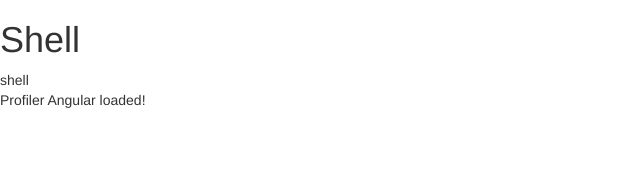
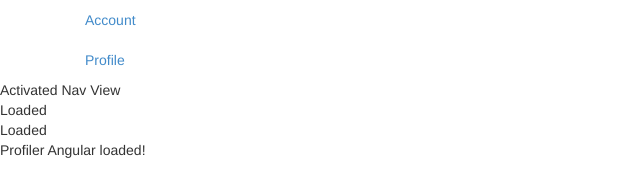
Before and after one commit to cjsmcginn/Profile, a plain HTML site: page Profile.Web/index.html in a window 1280 px wide. Shown: the whole page, without its empty margins (0-640 px from the left). Drawn offline with Linux system fonts and the light colour scheme.

Commit message:
Added navigation support, account and profile

```diff
--- /dev/null
+++ b/Profile.Web/Scripts/app/account/account.js
@@ -0,0 +1,28 @@
+(function () {
+    'use strict';
+
+    // Controller name is handy for logging
+    var controllerId = 'account';
+
+    // Define the controller on the module.
+    // Inject the dependencies.
+    // Point to the controller definition function.
+    angular.module('profile').controller(controllerId,
+        ['$scope', account]);
+
+    function account($scope) {
+        // Using 'Controller As' syntax, so we assign this to the vm variable (for viewmodel).
+        var vm = this;
+
+        // Bindable properties and functions are placed on vm.
+        vm.activate = activate;
+        vm.title = 'Account';
+        activate();
+        function activate() {
+        }
+
+        //#region Internal Methods
+
+        //#endregion
+    }
+})();
--- a/Profile.Web/Scripts/app/common/common.js
+++ b/Profile.Web/Scripts/app/common/common.js
@@ -31,18 +31,21 @@
         var service = {
             activateController:activateController,
             logger: logger,
-            $q:$q
+            $q: $q
+
 
         };
+
+        return service;
         function activateController(promises, controllerId) {
             return $q.all(promises).then(function (eventArgs) {
                 var data = { controllerId: controllerId };
-                var logSuccess = logger.getLogFn(controllerId, 'success');
-                logSuccess(controllerId,'Shell Loaded', true);
-                //$broadcast(commonConfig.config.controllerActivateSuccessEvent, data);
+                $broadcast(commonConfig.config.controllerActivateSuccessEvent, data);
             });
         }
-        return service;
+        function $broadcast() {
+            return $rootScope.$broadcast.apply($rootScope, arguments);
+        }
     }
 
 })();
--- a/Profile.Web/Scripts/app/config.js
+++ b/Profile.Web/Scripts/app/config.js
@@ -16,4 +16,9 @@
 
         }
     }]);
+    //#region Configure the common services via commonConfig
+    profile.config(['commonConfigProvider', function (cfg) {
+        cfg.config.controllerActivateSuccessEvent = config.events.controllerActivateSuccess;
+
+    }]);
 })();
--- /dev/null
+++ b/Profile.Web/Scripts/app/config.route.js
@@ -0,0 +1,106 @@
+(function () {
+    'use strict';
+
+    // Module name is handy for logging
+    var id = 'config';
+    var profile = angular.module('profile');
+    // Collect the routes
+    profile.constant('routes', getRoutes());
+    // Configure the routes and route resolvers
+    profile.config(['$routeProvider', 'routes', routeConfigurator]);
+    function routeConfigurator($routeProvider, routes) {
+
+        routes.forEach(function (r) {
+            //$routeProvider.when(r.url, r.config);
+            setRoute(r.url, r.config);
+        });
+        $routeProvider.otherwise({ redirectTo: '/' });
+
+        function setRoute(url, definition) {
+            // Sets resolvers for all of the routes
+            // by extending any existing resolvers (or creating a new one).
+            definition.resolve = angular.extend(definition.resolve || {}, {
+                prime: prime
+            });
+            $routeProvider.when(url, definition);
+            return $routeProvider;
+        }
+    }
+    function prime(dc) { return dc.prime(); }
+    // Define the routes
+    function getRoutes() {
+        return [
+            {
+                url: '/',
+                config: {
+                    templateUrl: 'app/dashboard/dashboard.html',
+                    title: 'dashboard',
+                    settings: {
+                        nav: 1,
+                        content: '<i class="icon-dashboard"></i> Dashboard'
+                    }
+                }
+            }, {
+                url: '/sessions',
+                config: {
+                    title: 'sessions',
+                    templateUrl: 'app/session/sessions.html',
+                    settings: {
+                        nav: 2,
+                        content: '<i class="icon-calendar"></i> Sessions'
+                    }
+                }
+            }, {
+                url: '/session/:id',
+                config: {
+                    title: 'session',
+                    templateUrl: 'app/session/sessiondetail.html',
+                    settings: {}
+                }
+            }, {
+                url: '/sessions/search/:search',
+                config: {
+                    title: 'sessions-search',
+                    templateUrl: 'app/session/sessions.html',
+                    settings: {}
+                }
+            }, {
+                url: '/speakers',
+                config: {
+                    title: 'speakers',
+                    templateUrl: 'app/speaker/speakers.html',
+                    settings: {
+                        nav: 3,
+                        content: '<i class="icon-user"></i> Speakers'
+                    }
+                }
+            }, {
+                url: '/speaker/:id',
+                config: {
+                    title: 'speaker',
+                    templateUrl: 'app/speaker/speakerdetail.html',
+                    settings: {}
+                }
+            }, {
+                url: '/attendees',
+                config: {
+                    title: 'attendees',
+                    templateUrl: 'app/attendee/attendees.html',
+                    settings: {
+                        nav: 4,
+                        content: '<i class="icon-group"></i> Attendees'
+                    }
+                }
+            }, {
+                url: '/workinprogress',
+                config: {
+                    templateUrl: 'app/wip/wip.html',
+                    title: 'workinprogress',
+                    settings: {
+                        content: '<i class="icon-asterisk"></i> Work In Progress'
+                    }
+                }
+            }
+        ];
+    }
+})();
--- /dev/null
+++ b/Profile.Web/Scripts/app/layout/nav.html
@@ -0,0 +1,10 @@
+<div class="row" data-ng-controller="nav as vm">
+    <div class="col-sm-2">
+        <ul class="nav nav-pills nav-stacked" data-ng-repeat="m in vm.modules.list">
+            <li><a href="javascript:void(0)" data-ng-click="vm.showModule(m)" data-template-html="{{m.templateHtml}}">{{m.title}}</a></li>
+        </ul>
+    </div>
+    <div class="col-sm-10" data-ng-include="vm.currentView">
+
+    </div>
+</div>
--- /dev/null
+++ b/Profile.Web/Scripts/app/layout/nav.js
@@ -0,0 +1,49 @@
+(function () {
+    'use strict';
+
+    // Controller name is handy for logging
+    var controllerId = 'nav';
+
+    // Define the controller on the module.
+    // Inject the dependencies.
+    // Point to the controller definition function.
+    angular.module('profile').controller(controllerId,
+        ['$scope', '$http','common', 'datacontext', nav]);
+
+    function nav($scope, $http, common, datacontext) {
+        // Using 'Controller As' syntax, so we assign this to the vm variable (for viewmodel).
+        var vm = this;
+        var moduleViewPath = 'scripts/app/{path}/template';
+        var getLogFn = common.logger.getLogFn;
+        var log = getLogFn(controllerId);
+        var $q = common.$q;
+        vm.modules = {
+            interval: 5000,
+            list: [],
+            title: 'Modules'
+        };
+        vm.currentView = '';
+        vm.showModule = function (item) {
+            vm.currentView = 'scripts/app/' + item.id + '/template.html';
+        };
+        // Bindable properties and functions are placed on vm.
+        vm.activate = activate;
+        vm.title = 'nav';
+        activate();
+        function activate() {
+            common.activateController([getModules()], controllerId)
+                   .then(function () { log('Activated Nav View'); });
+        }
+        function getModules() {
+            datacontext.getModules().then(function (data) {
+                return vm.modules.list = data.sort(function (r1, r2) {
+                    return r1.index > r2.index;
+                });
+            });
+        }
+
+        //#region Internal Methods
+
+        //#endregion
+    }
+})();
--- a/Profile.Web/Scripts/app/layout/shell.html
+++ b/Profile.Web/Scripts/app/layout/shell.html
@@ -1,3 +1,9 @@
 <div data-ng-controller="shell as vm">
-    <h1>Shell</h1>
+    <div class="container">
+        <div class="row">
+            <div class="col-sm-12" data-ng-include="'/scripts/app/layout/nav.html'">
+
+            </div>
+        </div>
+       </div>
 </div>
--- a/Profile.Web/Scripts/app/layout/shell.js
+++ b/Profile.Web/Scripts/app/layout/shell.js
@@ -28,7 +28,7 @@
         }
 
         $rootScope.$on(events.controllerActivateSuccess,
-            function(data) { logSuccess(controllerId, true, null); });
+            function(data) { logSuccess('Loaded',null,true); });
 
         //#region Internal Methods
 
--- a/Profile.Web/Scripts/app/profile.js
+++ b/Profile.Web/Scripts/app/profile.js
@@ -17,9 +17,10 @@
     ]);
 
     // Execute bootstrapping code and any dependencies.
-    profile.run(['$rootScope','common',
-        function ($rootScope,$common) {
-            var logSuccess = $common.logger.getLogFn(id, 'success');
+    profile.run(['$rootScope','common','routemediator',
+        function ($rootScope, common, routemediator) {
+            routemediator.setRoutingHandlers();
+            var logSuccess = common.logger.getLogFn(id, 'success');
             logSuccess('Application Started', true,null);
         }]);
 })();
--- /dev/null
+++ b/Profile.Web/Scripts/app/profile/profile.js
@@ -0,0 +1,28 @@
+(function () {
+    'use strict';
+
+    // Controller name is handy for logging
+    var controllerId = 'profile';
+
+    // Define the controller on the module.
+    // Inject the dependencies.
+    // Point to the controller definition function.
+    angular.module('profile').controller(controllerId,
+        ['$scope', profile]);
+
+    function profile($scope) {
+        // Using 'Controller As' syntax, so we assign this to the vm variable (for viewmodel).
+        var vm = this;
+
+        // Bindable properties and functions are placed on vm.
+        vm.activate = activate;
+        vm.title = 'Profile';
+
+        function activate() {
+        }
+
+        //#region Internal Methods
+
+        //#endregion
+    }
+})();
--- a/Profile.Web/Scripts/app/services/datacontext.js
+++ b/Profile.Web/Scripts/app/services/datacontext.js
@@ -7,8 +7,20 @@
     angular.module('profile').factory(serviceId,
            ['$rootScope', 'common', 'config',
                datacontext]);
-    function datacontext($rootScope, $common, $config) {
+    function datacontext($rootScope, common, config) {
+        var $q = common.$q;
+        var service = {
+            getModules:getModules
+        };
+        return service;
 
+        function getModules() {
+            var modules = [
+                { title: 'Account',id:'account',index:0},
+                { title: 'Profile',id:'profile',index:1}
+                ];
+            return $q.when(modules);
+        }
     }
 
 })();
--- /dev/null
+++ b/Profile.Web/Scripts/app/services/routemediator.js
@@ -0,0 +1,48 @@
+(function () {
+    'use strict';
+
+    // Module name is handy for logging
+    var serviceId = 'routemediator';
+
+    // Define the factory on the module.
+    // Inject the dependencies.
+    // Point to the factory definition function.
+    angular.module('profile')
+        .factory(serviceId,
+            ['$location', '$rootScope', 'config', 'logger', routemediator]);
+    function routemediator($location, $rootScope, config, logger) {
+        // Define the functions and properties to reveal.
+        var handleRouteChangeError = false;
+        var service = {
+            setRoutingHandlers: setRoutingHandlers
+        };
+
+        return service;
+
+        function setRoutingHandlers() {
+            updateDocTitle();
+            handleRoutingErrors();
+        }
+
+        function handleRoutingErrors() {
+            $rootScope.$on('$routeChangeError',
+                function (event, current, previous, rejection) {
+                    if (handleRouteChangeError) { return; }
+                    handleRouteChangeError = true;
+                    var msg = 'Error routing: ' + (current && current.name)
+                        + '. ' + (rejection.msg || '');
+                    logger.logWarning(msg, current, serviceId, true);
+                    $location.path('/');
+                });
+        }
+
+        function updateDocTitle() {
+            $rootScope.$on('$routeChangeSuccess',
+                function (event, current, previous) {
+                    handleRouteChangeError = false;
+                    var title = config.docTitle + ' ' + (current.title || '');
+                    $rootScope.title = title;
+                });
+        }
+    }
+})();
```
Also changed, not shown: Profile.Web/Scripts/app/account/template.html (added, +3 -0 lines), Profile.Web/Scripts/app/profile/template.html (added, +3 -0 lines), Profile.Web/index.html (+6 -0 lines), 1 other file.
